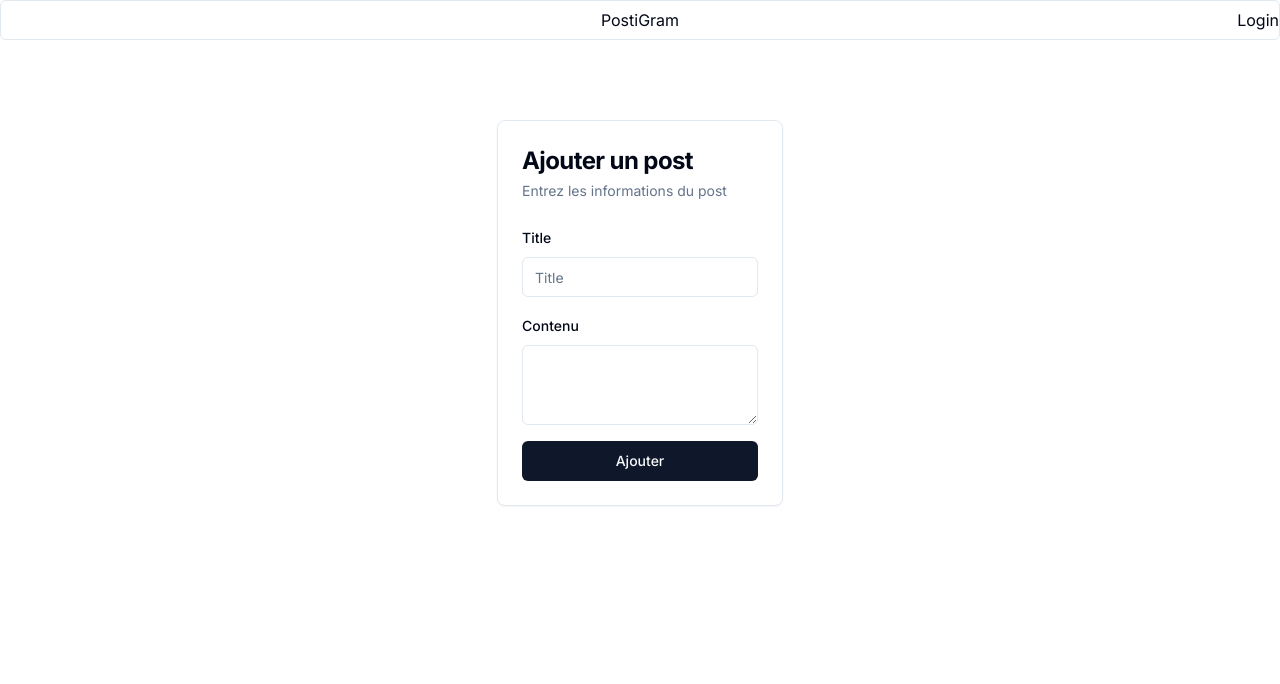
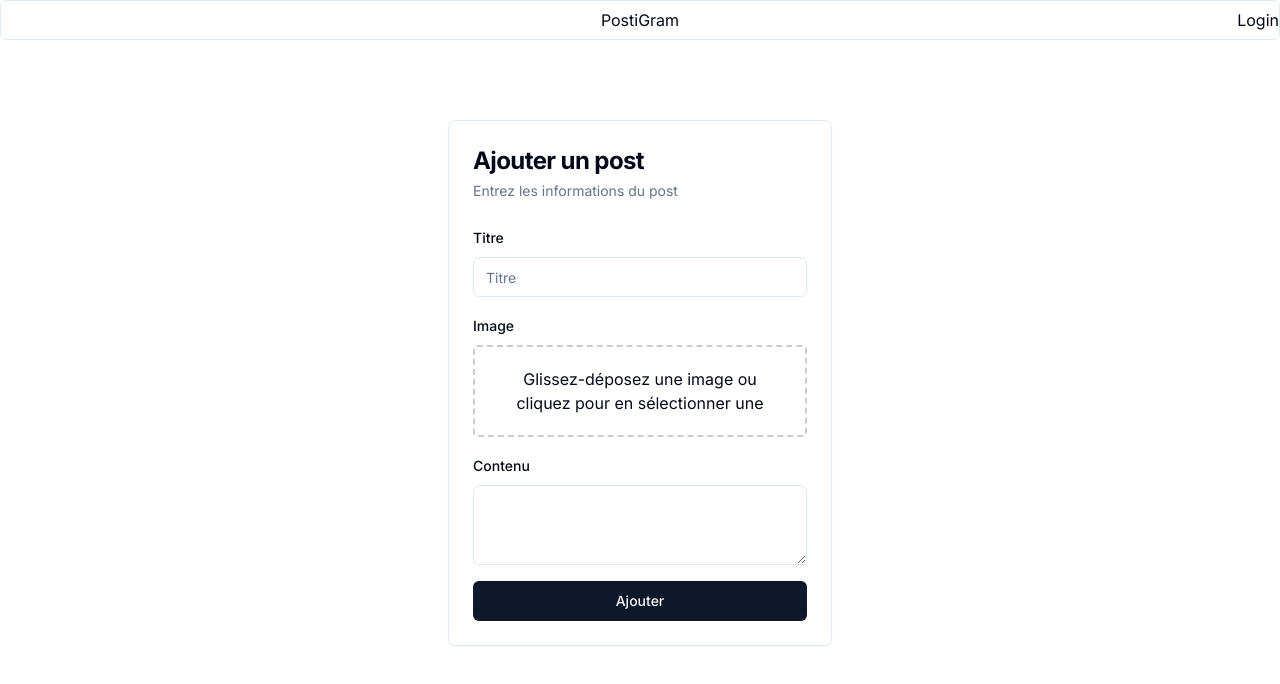
Before and after one commit to Matithieu/postigram, a Next.js app: page /addPost in a window 1280 px wide. Shown: the top 684 px of the page. Built offline with nearby package versions, Linux system fonts and the light colour scheme.

Commit message:
feat: add a dropzone for images

```diff
--- a/app/addPost/page.tsx
+++ b/app/addPost/page.tsx
@@ -1,5 +1,6 @@
 "use client";
 
+import MyDropzone from "@/components/Dropzone";
 import { Button } from "@/components/ui/button";
 import {
     Card,
@@ -20,6 +21,10 @@ export default function AddPost() {
 
   const router = useRouter();
 
+  function handleImageDrop(acceptedFiles: File[]) {
+    console.log(acceptedFiles);
+  }
+
   function handleSubmit(event: React.FormEvent<HTMLFormElement>) {
     console.log("Submitted");
     event.preventDefault();
@@ -39,14 +44,18 @@ export default function AddPost() {
             {" "}
             <div className="space-y-4">
               <div className="space-y-2">
-                <Label htmlFor="title">Title</Label>
+                <Label htmlFor="title">Titre</Label>
                 <Input
                   id="title"
-                  placeholder="Title"
+                  placeholder="Titre"
                   required
                   type="text"
                   onChange={(event) => setTitle(event.target.value)}
                 />
+              </div>
+              <div className="space-y-2">
+                <Label htmlFor="content">Image</Label>
+                <MyDropzone onFileDrop={handleImageDrop} />
               </div>
               <div className="space-y-2">
                 <Label htmlFor="content">Contenu</Label>
--- /dev/null
+++ b/components/Dropzone/index.tsx
@@ -0,0 +1,47 @@
+import React, { useCallback } from "react";
+import { useDropzone } from "react-dropzone";
+
+interface MyDropzoneProps {
+  onFileDrop: (acceptedFiles: File[]) => void;
+}
+
+const MyDropzone: React.FC<MyDropzoneProps> = ({ onFileDrop }) => {
+  const onDrop = useCallback(
+    (acceptedFiles: File[]) => {
+      // Gérez les fichiers acceptés, ici vous pouvez effectuer des opérations sur le fichier PDF
+      onFileDrop(acceptedFiles);
+    },
+    [onFileDrop]
+  );
+
+  const { getRootProps, getInputProps, isDragActive } = useDropzone({
+    onDrop,
+    accept: {
+      "image/png": [".png"],
+      "image/jpeg": [".jpg", ".jpeg"],
+      "image/gif": [".gif"],
+    },
+  });
+
+  return (
+    <div {...getRootProps()} style={dropzoneStyle}>
+      <input {...getInputProps()} />
+      {isDragActive ? (
+        <p>Glissez-déposez l&apos;image ici...</p>
+      ) : (
+        <p>Glissez-déposez une image ou cliquez pour en sélectionner une</p>
+      )}
+    </div>
+  );
+};
+
+// Style de la drop zone
+const dropzoneStyle: React.CSSProperties = {
+  border: "2px dashed #cccccc",
+  borderRadius: "4px",
+  padding: "20px",
+  textAlign: "center",
+  cursor: "pointer",
+};
+
+export default MyDropzone;
--- a/package.json
+++ b/package.json
@@ -18,6 +18,7 @@
     "next": "14.1.0",
     "react": "^18",
     "react-dom": "^18",
+    "react-dropzone": "^14.2.3",
     "tailwind-merge": "^2.2.1",
     "tailwindcss-animate": "^1.0.7"
   },
```
Also changed, not shown: 1 other file (tests, documents, lock files or other folders).
